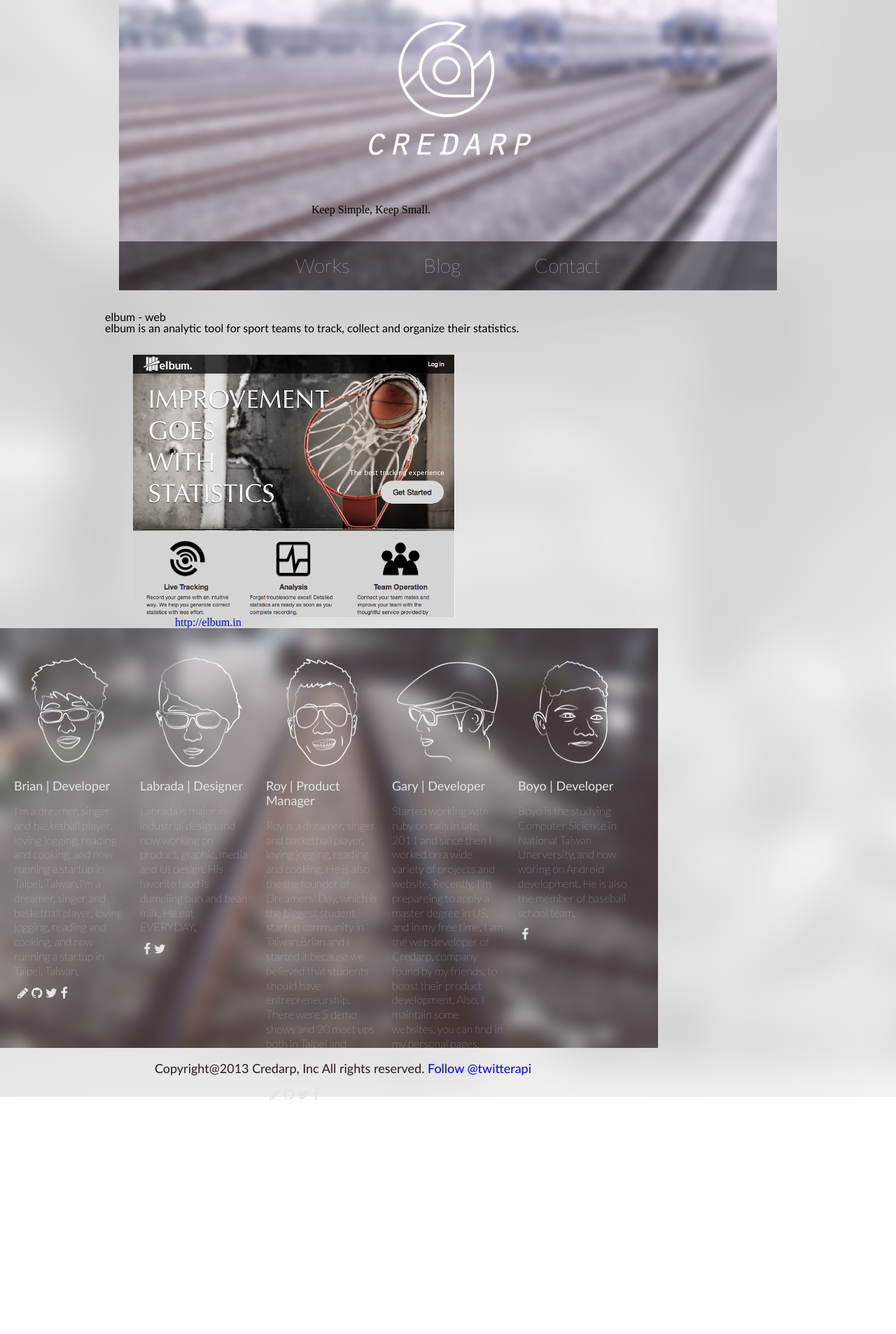
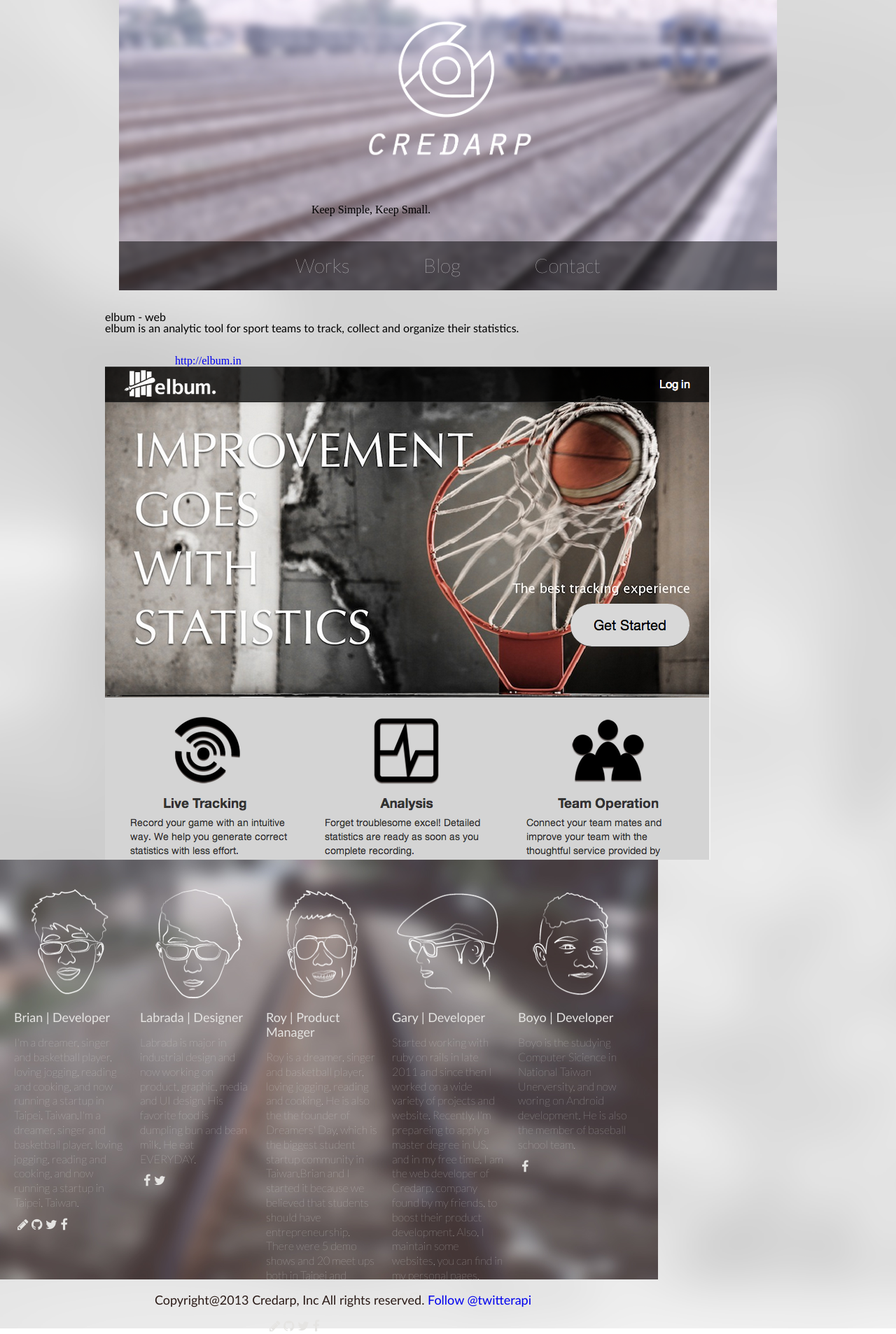
Before and after one commit to roykunglin/credarp, a Jekyll site: the page built from works/index.html, in a window 1280 px wide. Shown: the whole page at 70% size. Built offline with Jekyll 4.4.1, drawn with Linux system fonts in a browser that asks for light colours; nearby versions of some CDN libraries; Markdown is read by kramdown in place of the engine named in the settings; comment, search, counter and statistics services are not loaded; before the commit the page ends 1576 px from its top, so only the background shows below that.

Commit message:
index.html, 把class 放在 img 裡面，不要用包的

```diff
--- a/works/index.html
+++ b/works/index.html
@@ -11,14 +11,12 @@ layout: default
             </div>
           </div>
           <div class="span6 ">
-            <div class="work-img">
-              <img src="{{ site.url }}/images/elbum-web.png">
-            </div>
           </div>
         </div>
       <div class="offset1 span5 work-info">
           <a href="http://elbum.in">http://elbum.in</a>
       </div>
+        <img src="{{ site.url }}/images/elbum-web.png" class="work-img">
     </div>
   </div>
 
```
